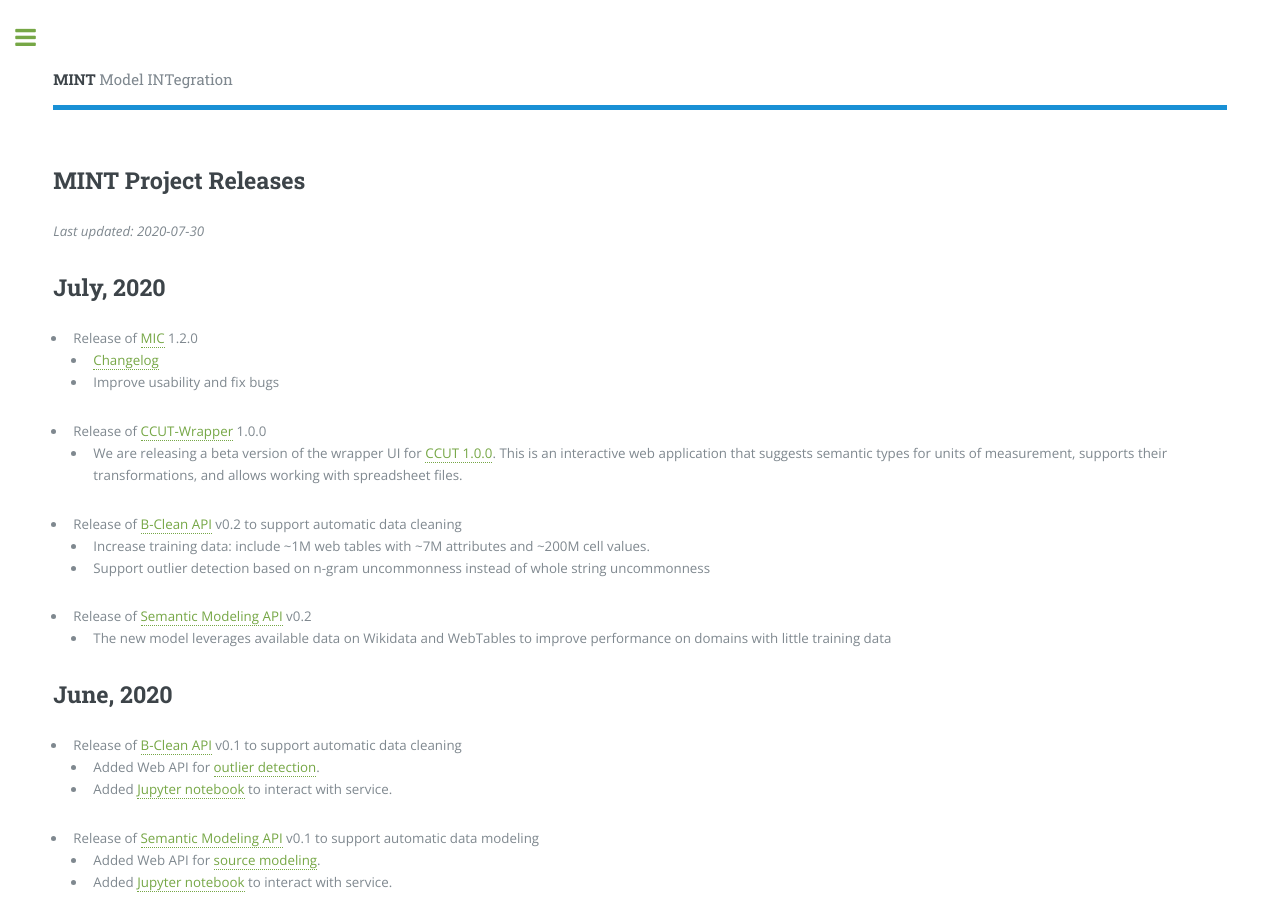
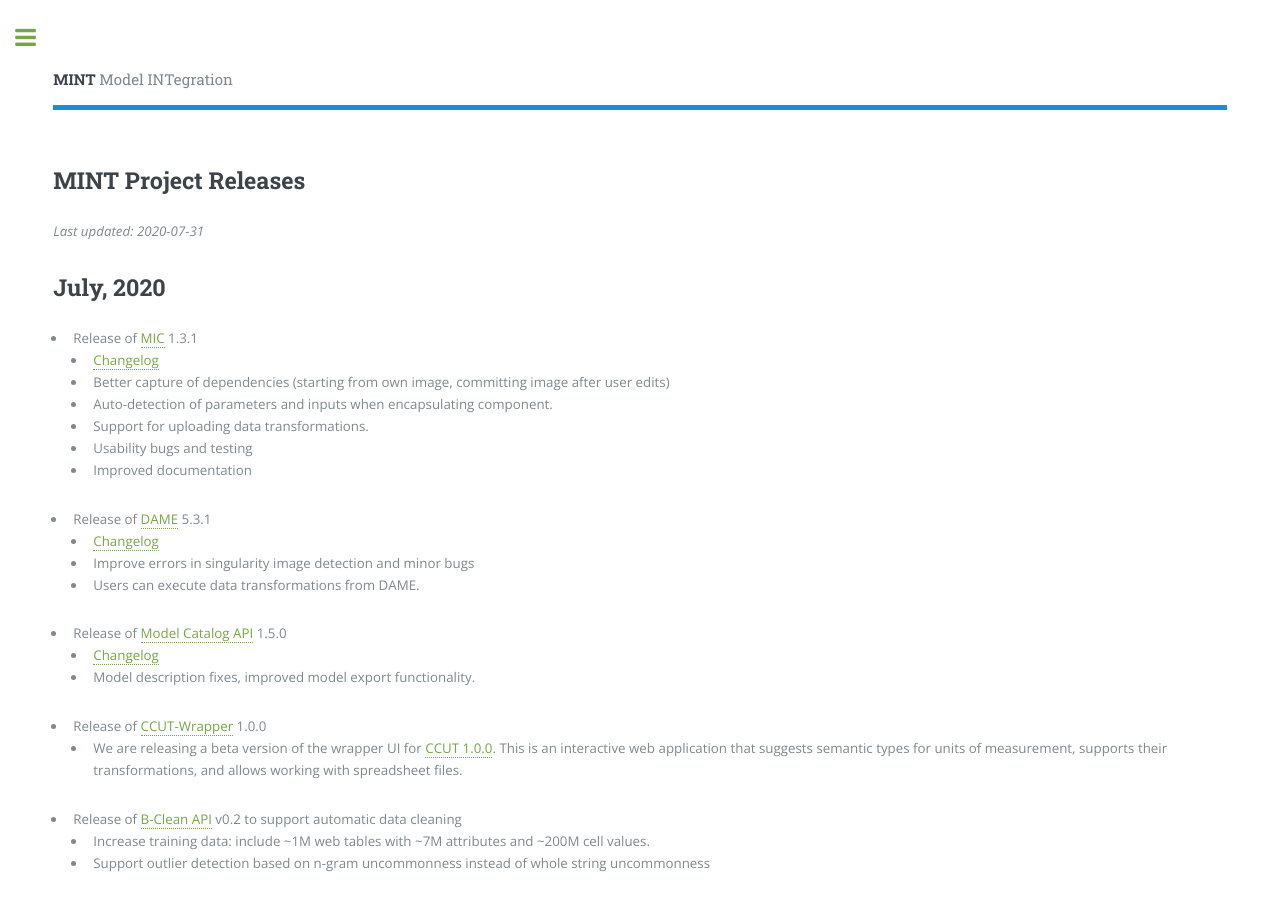
Before and after one commit to KnowledgeCaptureAndDiscovery/MINT, a Jekyll site: the page built from releases.md, in a window 1280 px wide and 900 px high. Built offline with Jekyll 4.4.1, drawn with Linux system fonts in a browser that asks for light colours.

Commit message:
Update releases.md

```diff
--- a/releases.md
+++ b/releases.md
@@ -3,13 +3,24 @@ layout: page
 title: MINT Project Releases
 ---
 
-*Last updated: 2020-07-30*
+*Last updated: 2020-07-31*
 
 ## July, 2020
 
-* Release of [MIC]({{ '/products/model/' | absolute_url }}#model-insertion-checker-mic) 1.2.0
-  * [Changelog](https://github.com/mintproject/mic/releases/tag/1.2.0)
-  * Improve usability and fix bugs
+* Release of [MIC]({{ '/products/model/' | absolute_url }}#model-insertion-checker-mic) 1.3.1
+  * [Changelog](https://github.com/mintproject/mic/releases/tag/1.3.1)
+  * Better capture of dependencies (starting from own image, committing image after user edits)
+  * Auto-detection of parameters and inputs when encapsulating component.
+  * Support for uploading data transformations.
+  * Usability bugs and testing
+  * Improved documentation
+* Release of [DAME]({{ '/products/model/' | absolute_url }}#desktop-appliation-for-model-execution-dame) 5.3.1
+  * [Changelog](https://github.com/mintproject/dame_cli/releases/tag/5.3.1)
+  * Improve errors in singularity image detection and minor bugs
+  * Users can execute data transformations from DAME.
+* Release of [Model Catalog API]({{ '/products/model/' | absolute_url }}#model-catalog-api) 1.5.0
+  * [Changelog](https://github.com/mintproject/ModelCatalog/releases/tag/v1.5.0)
+  * Model description fixes, improved model export functionality.
 * Release of [CCUT-Wrapper](https://github.com/basels/ccut-wrapper) 1.0.0
   * We are releasing a beta version of the wrapper UI for [CCUT 1.0.0](https://pypi.org/project/ccut/). This is an interactive web application that suggests semantic types for units of measurement, supports their transformations, and allows working with spreadsheet files.
 * Release of [B-Clean API](https://github.com/mintproject/byod-cleaning-api) v0.2 to support automatic data cleaning
```
